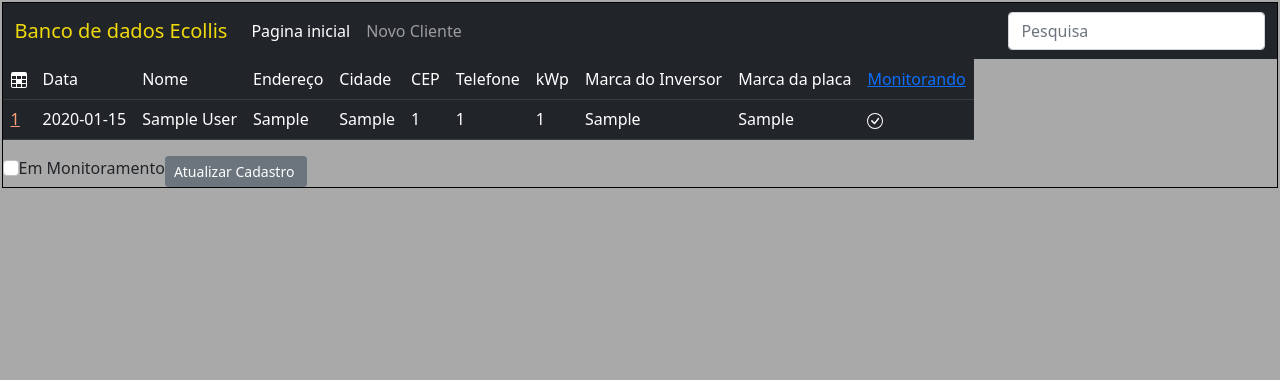
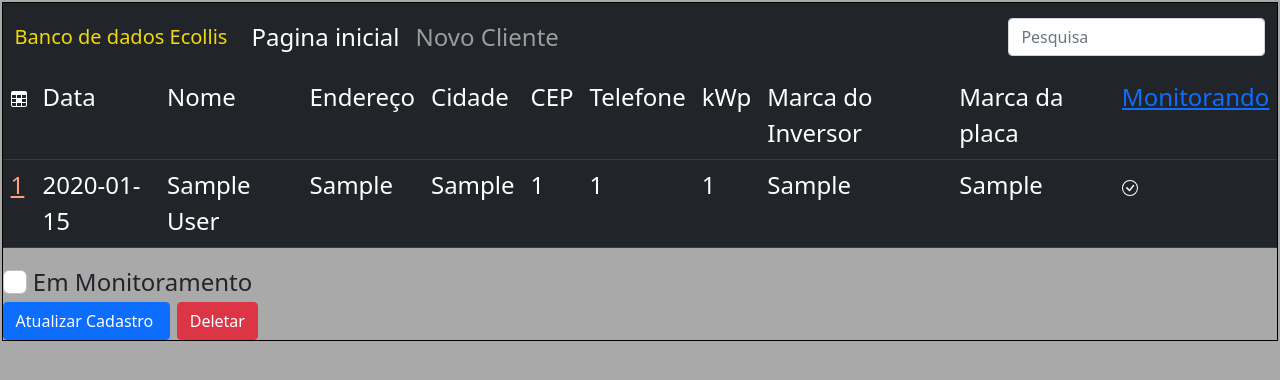
Before and after one commit to yamamotin/CRUDforSOLAR, a Flask app: page /atualizar/1 in a window 1280 px wide. Shown: the top 380 px of the page. Run offline with Flask 2, Linux system fonts and the light colour scheme; tables that the repository leaves empty hold one stand-in row (values such as "Sample post").

Commit message:
Add files via upload

```diff
--- a/main.py
+++ b/main.py
@@ -1,4 +1,4 @@
-from flask import Flask, render_template, request, jsonify
+from flask import Flask, render_template, request, jsonify, redirect, url_for
 from datetime import date
 
 from flask.wrappers import Response
@@ -17,7 +17,7 @@ class User(db.Model):
     _id = db.Column(db.Integer, primary_key=True, autoincrement=True)
     data = db.Column(db.DateTime)
     nome_do_cliente = db.Column(db.String(80), unique=False, nullable=False)
-    cidade = db.Column(db.String(30), unique=False)
+    cidade = db.Column(db.String(30))
     endereco = db.Column(db.String(120), unique=False, nullable=True)
     cep = db.Column(db.Integer, unique=False, nullable=False)
     telefone = db.Column(db.Integer, unique=False, nullable=False)
@@ -47,10 +47,10 @@ def novo():
         kilowp = request.form['kwp']
         inv = request.form['inv']
         placa = request.form['placa']
-        inserir = User(data=date,nome_do_cliente=nome,endereco=adress,cep=cep_cliente,telefone=tel,kwp=kilowp,marca_do_inversor=inv,marca_da_placa=placa)
+        inserir = User(data=date,nome_do_cliente=nome,endereco=adress,cep=cep_cliente,cidade=city,telefone=tel,kwp=kilowp,marca_do_inversor=inv,marca_da_placa=placa)
         db.session.add(inserir)
         db.session.commit()
-        return render_template('index.html')
+        return redirect(url_for('novo'))
     else:
         return render_template('novo.html')
 
@@ -65,7 +65,7 @@ def atualizar(id):
             usuarioobj.monitorando = False
         db.session.add(usuarioobj)
         db.session.commit()
-        return render_template('index.html')
+        return redirect(url_for('index'))
     else:
         dados = User.query.filter_by(_id=id).all()
         return render_template('atualizar.html', dados=dados)
--- a/templates/atualizar.html
+++ b/templates/atualizar.html
@@ -28,10 +28,13 @@
 </tr>
 </table>
 <form action="#" method="post">
-                <span style="display: flex; margin: auto;" lass="form-check form-switch">
+                <span>
                 <input class="form-check-input" type="checkbox" name="monitor">
                         Em Monitoramento
-                <input type="submit" style="display: flex;" name="Send" class="btn  btn-secondary btn-sm btn-submit" value="Atualizar Cadastro ">
+                        <div class="col">
+                <input type="submit" name="Send" class="btn btn-primary" aria-hidden="true" value="Atualizar Cadastro ">
+                <input type="button" class="btn btn-danger" name="delete" value="Deletar">
+            </div>
             </form>
             </span>
 {% endfor %}
--- a/templates/base.html
+++ b/templates/base.html
@@ -12,12 +12,14 @@
             border: 1px solid rgb(185, 213, 255);
             margin: 0.1rem 0.1rem 0.1rem 0.1rem;
             background-color: rgb(185, 213, 255);
+            font-size: x-large;
         }
 
         body {
             border: 1px solid rgb(0, 0, 0);
             margin: 0.1rem 0.1rem 0.1rem 0.1rem;
             background-color: darkgrey;
+            font-size: x-large;
         }
     </style>
 </head>
```
